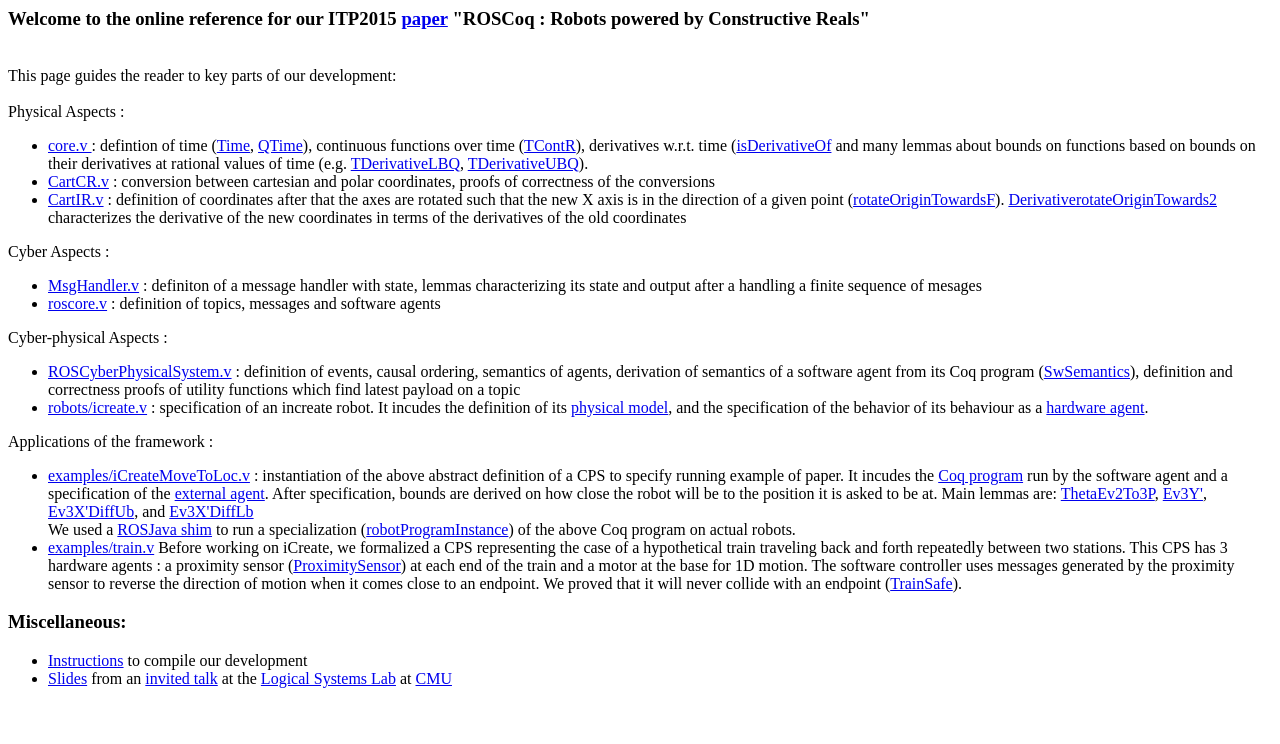
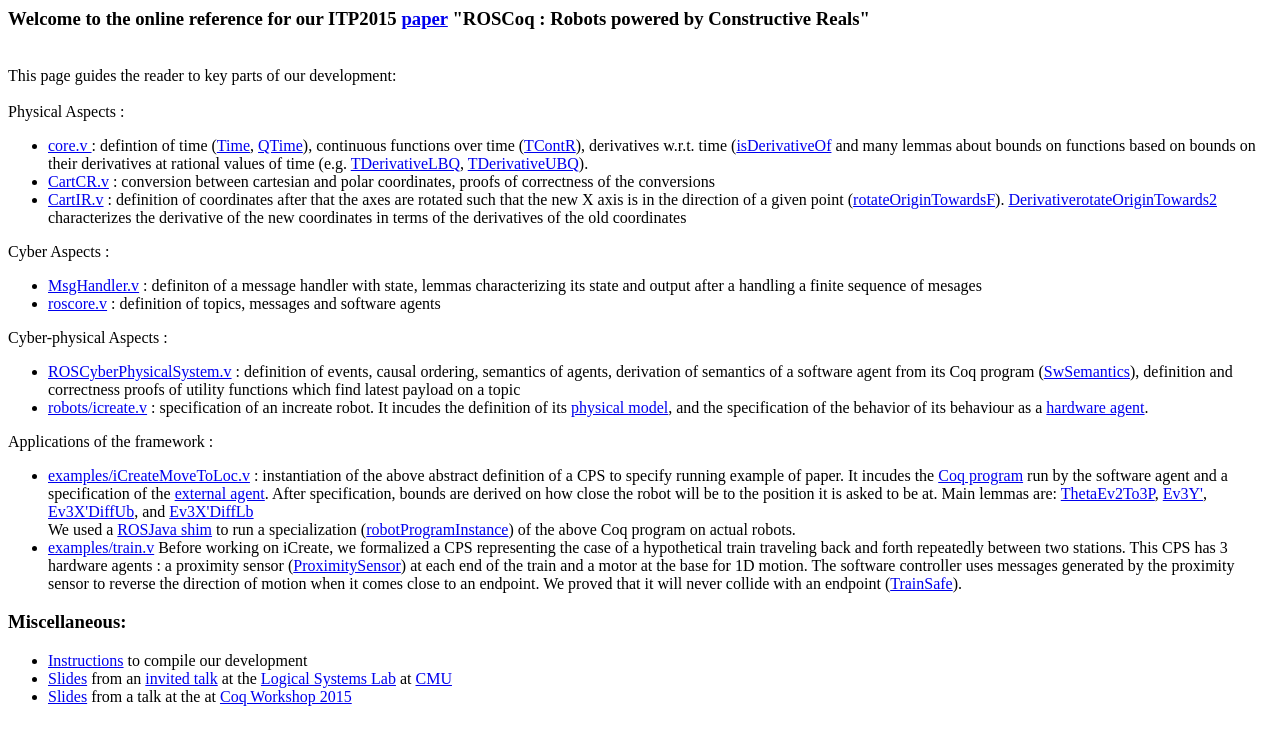
Before and after one commit to aa755/ROSCoq, a plain HTML site: page index.html in a window 1280 px wide. Drawn offline with Linux system fonts and the light colour scheme.

Commit message:
added the commented slides from the Coq workshopt

```diff
--- a/index.html
+++ b/index.html
@@ -108,6 +108,8 @@ and many lemmas about bounds on functions based on bounds on their derivatives a
   <li> <a href="installation.html">Instructions</a> to compile our development </li>
   <li> <a href="CMUMarch26.pdf">Slides</a> from an <a href="https://www.scs.cmu.edu/calendar/thu-2015-03-26-1400/logical-systems-lab-seminar">invited talk</a> at
    the <a href="http://www.ls.cs.cmu.edu/">Logical Systems Lab</a> at <a href="http://www.cs.cmu.edu/">CMU</a> </li>
+ <li> <a href="CoqWorkshop.pdf">Slides</a> from a talk</a> at
+  the at <a href="https://coq.inria.fr/coq-workshop/2015">Coq Workshop 2015</a> </li>
 </ul>
 
 
```
